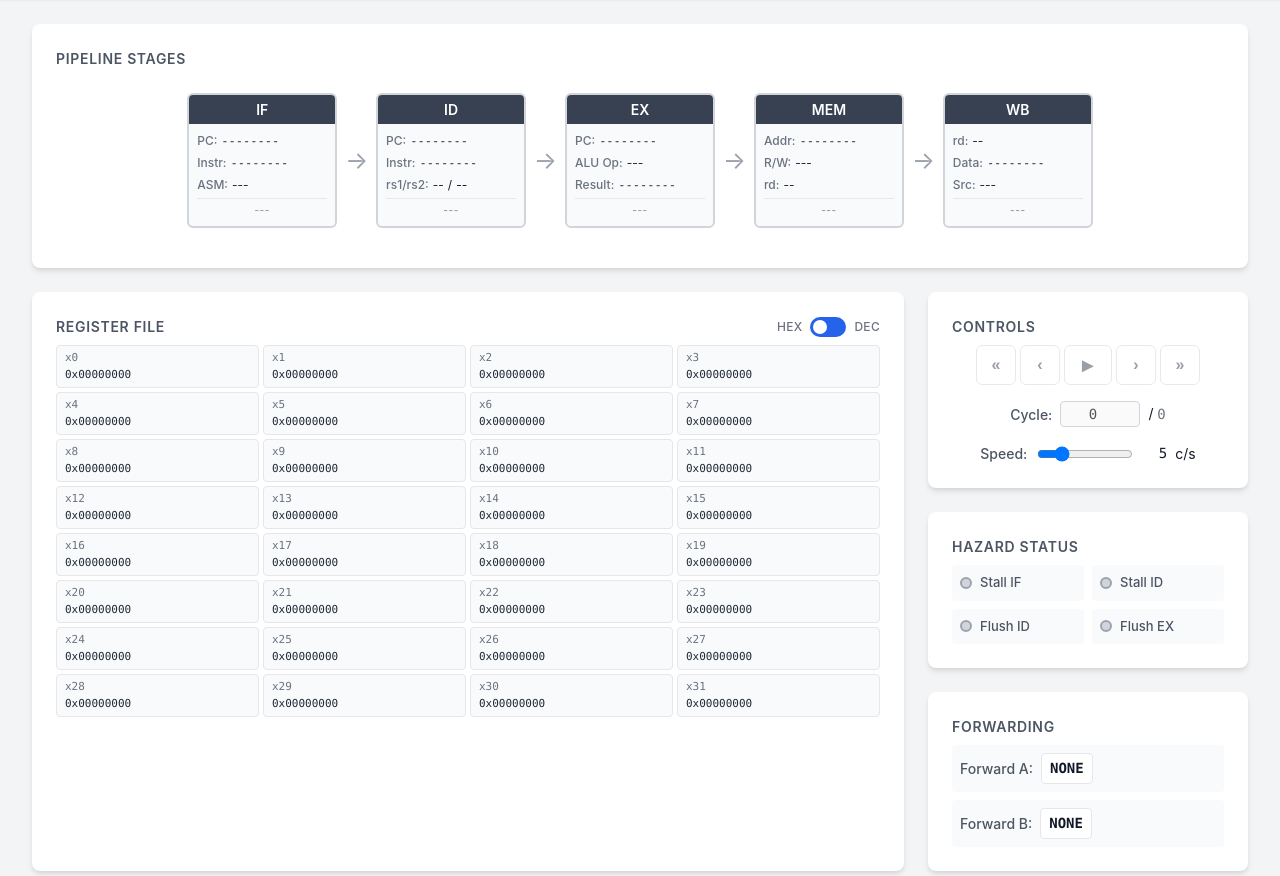
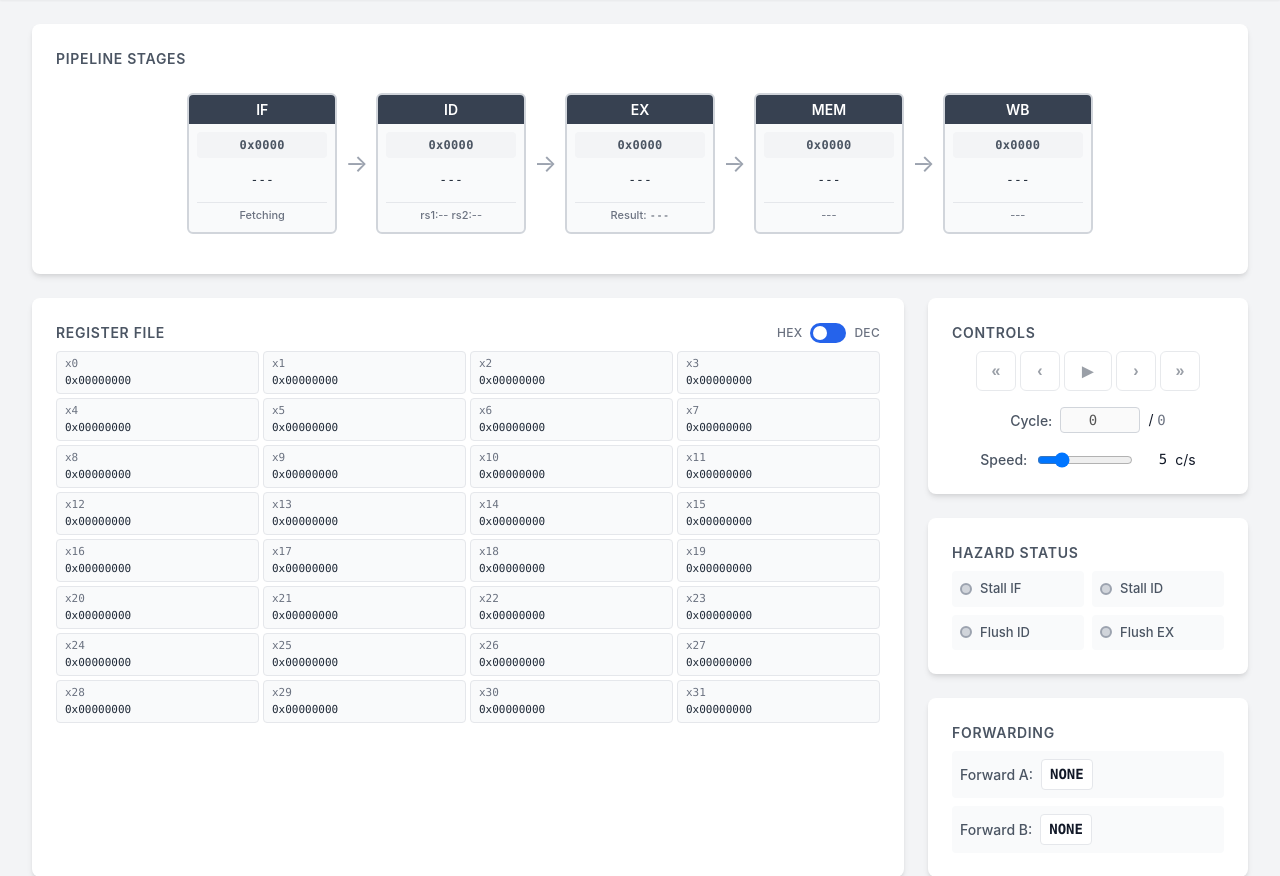
Before and after one commit to angusjhwu/RISC-Vibe-v1, a Flask app: page / in a window 1280 px wide. Shown: the part 65-941 px from the top of the page. Run offline with Flask 3, Linux system fonts and the light colour scheme.

Commit message:
Enhance pipeline visualizer with disassembly and format toggle
- Add shadow pipeline registers in trace_logger.sv to track PC and
  instruction through all 5 stages for visualization
- Create JavaScript RV32I disassembler (disasm.js) to convert hex
  instructions to readable assembly (e.g., addi x1, x0, 10)
- Simplify pipeline stage UI to show PC, assembly, and stage-specific
  details consistently across all stages
- Add hex/decimal toggle for register file display
- Update trace JSON format to include pc and instr for EX, MEM, WB stages
- Document Session 10 changes in history.md

🤖 Generated with [Claude Code](https://claude.com/claude-code)

Co-Authored-By: Claude Opus 4.5 <noreply@anthropic.com>

```diff
--- a/sim/visualizer/static/css/style.css
+++ b/sim/visualizer/static/css/style.css
@@ -351,6 +351,69 @@ h2 {
 
 .stage-body {
     padding: var(--spacing-sm);
+    display: flex;
+    flex-direction: column;
+    gap: var(--spacing-xs);
+}
+
+/* Stage PC Display */
+.stage-pc {
+    font-size: 0.75rem;
+    font-weight: 600;
+    color: var(--color-gray-600);
+    text-align: center;
+    padding: var(--spacing-xs) 0;
+    background-color: var(--color-gray-100);
+    border-radius: var(--radius-sm);
+    letter-spacing: 0.025em;
+}
+
+.stage.valid .stage-pc {
+    background-color: rgba(22, 163, 74, 0.1);
+    color: var(--color-gray-700);
+}
+
+/* Stage Assembly Instruction Display */
+.stage-asm {
+    font-family: var(--font-mono);
+    font-size: 0.8125rem;
+    font-weight: 500;
+    color: var(--color-gray-800);
+    text-align: center;
+    padding: var(--spacing-sm) var(--spacing-xs);
+    min-height: 2rem;
+    display: flex;
+    align-items: center;
+    justify-content: center;
+    word-break: break-word;
+}
+
+.stage.invalid .stage-asm {
+    color: var(--color-gray-400);
+}
+
+.stage.flushed .stage-asm {
+    color: var(--color-gray-500);
+    text-decoration: line-through;
+    text-decoration-color: var(--color-warning);
+}
+
+/* Stage Detail Display */
+.stage-detail {
+    font-size: 0.6875rem;
+    color: var(--color-gray-500);
+    text-align: center;
+    padding-top: var(--spacing-xs);
+    border-top: 1px solid var(--color-gray-200);
+    min-height: 1.25rem;
+}
+
+.stage-detail .mono {
+    color: var(--color-gray-700);
+}
+
+.stage.invalid .stage-detail {
+    color: var(--color-gray-400);
 }
 
 .stage-field {
--- a/sim/visualizer/static/js/main.js
+++ b/sim/visualizer/static/js/main.js
@@ -384,64 +384,81 @@ function renderCycle(cycleNum) {
 function renderPipelineStages(cycle) {
     // IF Stage
     const ifStage = cycle.if || {};
-    updateStageField('if-pc', ifStage.pc);
-    updateStageField('if-inst-hex', ifStage.instr);
-    updateStageField('if-inst-asm', '---'); // IF doesn't have asm in trace
-    updateStageValid('if-valid', ifStage.valid !== false);
+    updateStageField('if-pc', formatPC(ifStage.pc));
+    updateStageField('if-asm', disasm(ifStage.instr));
     updateStageClass('if', ifStage.valid !== false, cycle.hazard);
 
     // ID Stage
     const idStage = cycle.id || {};
-    updateStageField('id-pc', idStage.pc);
-    updateStageField('id-inst-hex', idStage.instr);
+    updateStageField('id-pc', formatPC(idStage.pc));
+    updateStageField('id-asm', idStage.valid ? disasm(idStage.instr) : '---');
     updateStageField('id-rs1', idStage.rs1 !== undefined ? `x${idStage.rs1}` : '--');
     updateStageField('id-rs2', idStage.rs2 !== undefined ? `x${idStage.rs2}` : '--');
-    updateStageValid('id-valid', idStage.valid);
     updateStageClass('id', idStage.valid, cycle.hazard);
 
     // EX Stage
     const exStage = cycle.ex || {};
-    updateStageField('ex-pc', exStage.pc);
-    updateStageField('ex-alu-op', exStage.alu_op || '---');
-    updateStageField('ex-alu-result', exStage.result);
-    updateStageValid('ex-valid', exStage.valid);
+    updateStageField('ex-pc', formatPC(exStage.pc));
+    updateStageField('ex-asm', exStage.valid ? disasm(exStage.instr) : '---');
+    updateStageField('ex-result', exStage.valid ? formatResult(exStage.result) : '---');
     updateStageClass('ex', exStage.valid, cycle.hazard);
 
     // MEM Stage
     const memStage = cycle.mem || {};
-    updateStageField('mem-addr', memStage.addr);
-    const memRW = memStage.read ? 'READ' : (memStage.write ? 'WRITE' : '---');
-    updateStageField('mem-rw', memRW);
-    updateStageField('mem-rd', memStage.rd !== undefined ? `x${memStage.rd}` : '--');
-    updateStageValid('mem-valid', memStage.valid);
+    updateStageField('mem-pc', formatPC(memStage.pc));
+    updateStageField('mem-asm', memStage.valid ? disasm(memStage.instr) : '---');
+    const memOp = memStage.read ? `R @${formatAddr(memStage.addr)}` :
+                  (memStage.write ? `W @${formatAddr(memStage.addr)}` : '---');
+    updateStageField('mem-op', memStage.valid ? memOp : '---');
     updateStageClass('mem', memStage.valid, cycle.hazard);
 
     // WB Stage
     const wbStage = cycle.wb || {};
-    updateStageField('wb-rd', wbStage.rd !== undefined ? `x${wbStage.rd}` : '--');
-    updateStageField('wb-data', wbStage.data);
-    updateStageField('wb-src', wbStage.src || '---');
-    updateStageValid('wb-valid', wbStage.valid);
+    updateStageField('wb-pc', formatPC(wbStage.pc));
+    updateStageField('wb-asm', wbStage.valid ? disasm(wbStage.instr) : '---');
+    const wbInfo = wbStage.write && wbStage.rd !== 0 ?
+                   `x${wbStage.rd} <- ${formatResult(wbStage.data)}` : '---';
+    updateStageField('wb-info', wbStage.valid ? wbInfo : '---');
     updateStageClass('wb', wbStage.valid, cycle.hazard);
+}
+
+/**
+ * Format PC as compact hex (e.g., "0x0010")
+ */
+function formatPC(pc) {
+    if (!pc) return '---';
+    // Parse the hex string and format compactly
+    const val = parseInt(pc, 16);
+    if (isNaN(val)) return pc;
+    return '0x' + val.toString(16).padStart(4, '0');
+}
+
+/**
+ * Format address compactly
+ */
+function formatAddr(addr) {
+    if (!addr) return '---';
+    const val = parseInt(addr, 16);
+    if (isNaN(val)) return addr;
+    return '0x' + val.toString(16);
+}
+
+/**
+ * Format result value compactly
+ */
+function formatResult(result) {
+    if (!result) return '---';
+    const val = parseInt(result, 16);
+    if (isNaN(val)) return result;
+    // Show small values in decimal, large in hex
+    if (val <= 999) return val.toString(10);
+    return '0x' + val.toString(16);
 }
 
 function updateStageField(id, value) {
     const el = document.getElementById(id);
     if (!el) return;
-
-    if (value === undefined || value === null) {
-        el.textContent = '--------';
-    } else if (typeof value === 'string' && value.startsWith('0x')) {
-        el.textContent = value.toUpperCase();
-    } else {
-        el.textContent = value;
-    }
-}
-
-function updateStageValid(id, valid) {
-    const el = document.getElementById(id);
-    if (!el) return;
-    el.textContent = valid ? 'VALID' : 'BUBBLE';
+    el.textContent = value || '---';
 }
 
 function updateStageClass(stageKey, valid, hazard) {
--- a/sim/visualizer/templates/index.html
+++ b/sim/visualizer/templates/index.html
@@ -36,19 +36,11 @@
                 <div class="stage" id="stage-if">
                     <div class="stage-header">IF</div>
                     <div class="stage-body">
-                        <div class="stage-field">
-                            <span class="field-label">PC:</span>
-                            <span class="field-value mono" id="if-pc">--------</span>
+                        <div class="stage-pc mono" id="if-pc">0x0000</div>
+                        <div class="stage-asm" id="if-asm">---</div>
+                        <div class="stage-detail">
+                            <span class="field-label">Fetching</span>
                         </div>
-                        <div class="stage-field">
-                            <span class="field-label">Instr:</span>
-                            <span class="field-value mono" id="if-inst-hex">--------</span>
-                        </div>
-                        <div class="stage-field">
-                            <span class="field-label">ASM:</span>
-                            <span class="field-value" id="if-inst-asm">---</span>
-                        </div>
-                        <div class="stage-valid" id="if-valid">---</div>
                     </div>
                 </div>
 
@@ -58,19 +50,12 @@
                 <div class="stage" id="stage-id">
                     <div class="stage-header">ID</div>
                     <div class="stage-body">
-                        <div class="stage-field">
-                            <span class="field-label">PC:</span>
-                            <span class="field-value mono" id="id-pc">--------</span>
+                        <div class="stage-pc mono" id="id-pc">0x0000</div>
+                        <div class="stage-asm" id="id-asm">---</div>
+                        <div class="stage-detail">
+                            <span class="field-label">rs1:</span><span id="id-rs1">--</span>
+                            <span class="field-label">rs2:</span><span id="id-rs2">--</span>
                         </div>
-                        <div class="stage-field">
-                            <span class="field-label">Instr:</span>
-                            <span class="field-value mono" id="id-inst-hex">--------</span>
-                        </div>
-                        <div class="stage-field">
-                            <span class="field-label">rs1/rs2:</span>
-                            <span class="field-value" id="id-rs1">--</span> / <span id="id-rs2">--</span>
-                        </div>
-                        <div class="stage-valid" id="id-valid">---</div>
                     </div>
                 </div>
 
@@ -80,19 +65,12 @@
                 <div class="stage" id="stage-ex">
                     <div class="stage-header">EX</div>
                     <div class="stage-body">
-                        <div class="stage-field">
-                            <span class="field-label">PC:</span>
-                            <span class="field-value mono" id="ex-pc">--------</span>
+                        <div class="stage-pc mono" id="ex-pc">0x0000</div>
+                        <div class="stage-asm" id="ex-asm">---</div>
+                        <div class="stage-detail">
+                            <span class="field-label">Result:</span>
+                            <span class="mono" id="ex-result">---</span>
                         </div>
-                        <div class="stage-field">
-                            <span class="field-label">ALU Op:</span>
-                            <span class="field-value" id="ex-alu-op">---</span>
-                        </div>
-                        <div class="stage-field">
-                            <span class="field-label">Result:</span>
-                            <span class="field-value mono" id="ex-alu-result">--------</span>
-                        </div>
-                        <div class="stage-valid" id="ex-valid">---</div>
                     </div>
                 </div>
 
@@ -102,19 +80,11 @@
                 <div class="stage" id="stage-mem">
                     <div class="stage-header">MEM</div>
                     <div class="stage-body">
-                        <div class="stage-field">
-                            <span class="field-label">Addr:</span>
-                            <span class="field-value mono" id="mem-addr">--------</span>
+                        <div class="stage-pc mono" id="mem-pc">0x0000</div>
+                        <div class="stage-asm" id="mem-asm">---</div>
+                        <div class="stage-detail">
+                            <span id="mem-op">---</span>
                         </div>
-                        <div class="stage-field">
-                            <span class="field-label">R/W:</span>
-                            <span class="field-value" id="mem-rw">---</span>
-                        </div>
-                        <div class="stage-field">
-                            <span class="field-label">rd:</span>
-                            <span class="field-value" id="mem-rd">--</span>
-                        </div>
-                        <div class="stage-valid" id="mem-valid">---</div>
                     </div>
                 </div>
 
@@ -124,19 +94,11 @@
                 <div class="stage" id="stage-wb">
                     <div class="stage-header">WB</div>
                     <div class="stage-body">
-                        <div class="stage-field">
-                            <span class="field-label">rd:</span>
-                            <span class="field-value" id="wb-rd">--</span>
+                        <div class="stage-pc mono" id="wb-pc">0x0000</div>
+                        <div class="stage-asm" id="wb-asm">---</div>
+                        <div class="stage-detail">
+                            <span id="wb-info">---</span>
                         </div>
-                        <div class="stage-field">
-                            <span class="field-label">Data:</span>
-                            <span class="field-value mono" id="wb-data">--------</span>
-                        </div>
-                        <div class="stage-field">
-                            <span class="field-label">Src:</span>
-                            <span class="field-value" id="wb-src">---</span>
-                        </div>
-                        <div class="stage-valid" id="wb-valid">---</div>
                     </div>
                 </div>
             </div>
@@ -227,6 +189,7 @@
         </div>
     </main>
 
+    <script src="{{ url_for('static', filename='js/disasm.js') }}"></script>
     <script src="{{ url_for('static', filename='js/main.js') }}"></script>
 </body>
 </html>
```
Also changed, not shown: project-docs/history.md (+91 -0 lines), sim/visualizer/static/js/disasm.js (added, +326 -0 lines), README.md, 1 other file.
